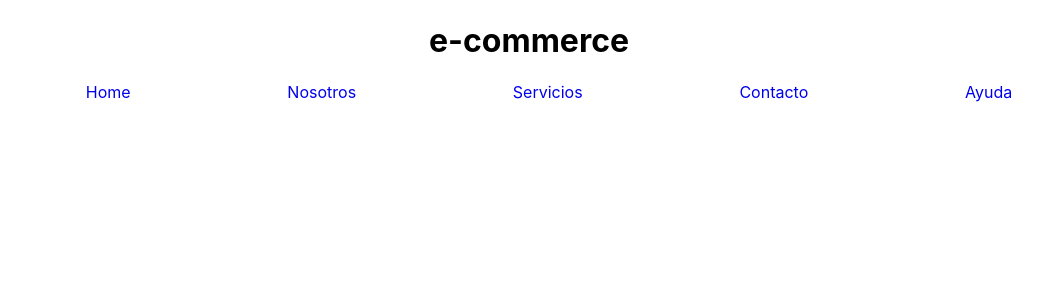
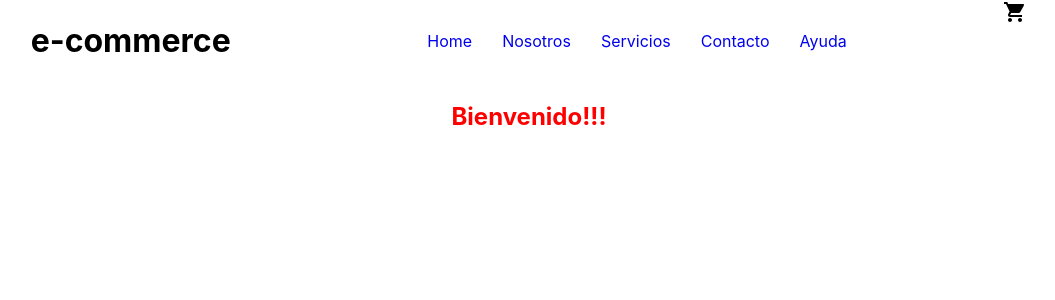
Before and after one commit to cristianbarra79/React, a React (Create React App) app: page / in a window 1280 px wide. Shown: the top 300 px of the page, without its empty margins (111-1166 px from the left). Built offline with nearby package versions, Linux system fonts and the light colour scheme.

Commit message:
Se agrego cart icon y contenedor de item con mensaje

```diff
--- a/package.json
+++ b/package.json
@@ -3,6 +3,8 @@
   "version": "0.1.0",
   "private": true,
   "dependencies": {
+    "@material-ui/core": "^4.12.3",
+    "@material-ui/icons": "^4.11.2",
     "@testing-library/jest-dom": "^5.14.1",
     "@testing-library/react": "^11.2.7",
     "@testing-library/user-event": "^12.8.3",
--- a/src/App.js
+++ b/src/App.js
@@ -1,10 +1,12 @@
 import './App.css';
+import ItemListContainer from './components/ItemListContainer/ItemListContainer';
 import NavBar from './components/Navbar/NavBar';
 
 function App() {
   return (
     <div className="App">
       <NavBar/>
+      <ItemListContainer greeting="Bienvenido!!!"/>
     </div>
   );
 }
--- /dev/null
+++ b/src/components/ItemListContainer/ItemListContainer.jsx
@@ -0,0 +1,11 @@
+import React from 'react'
+
+const ItemListContainer = ({greeting}) => {
+    return (
+        <div>
+            <h2 style={{color: "red"}}>{greeting}</h2>
+        </div>
+    )
+}
+
+export default ItemListContainer
--- a/src/components/Navbar/NavBar.css
+++ b/src/components/Navbar/NavBar.css
@@ -1,8 +1,15 @@
+header{
+    display: flex;
+    justify-content: space-evenly;
+}
 nav ul{
     display: flex;
     justify-content: space-evenly;
     list-style:none;
 }
+nav ul li{
+    padding: 15px;
+}
 a{
     text-decoration: none;
 }
--- a/src/components/Navbar/NavBar.js
+++ b/src/components/Navbar/NavBar.js
@@ -1,4 +1,5 @@
 import React from 'react'
+import CartWidget from '../Stateless/CartWidget'
 import "./NavBar.css"
 
 const Navbar = () => {
@@ -15,6 +16,7 @@ const Navbar = () => {
                     <li><a href="#">Ayuda</a></li>
                 </ul>
             </nav>
+            <CartWidget/>
         </header>
 
     )
--- /dev/null
+++ b/src/components/Stateless/CartWidget.jsx
@@ -0,0 +1,16 @@
+import React from 'react'
+import ShoppingCartIcon from '@material-ui/icons/ShoppingCart';
+
+
+const CartWidget = () => {
+
+
+
+    return (
+        <div>
+            <ShoppingCartIcon/>
+        </div>
+    )
+}
+
+export default CartWidget
```
Also changed, not shown: 1 other file (tests, documents, lock files or other folders).
